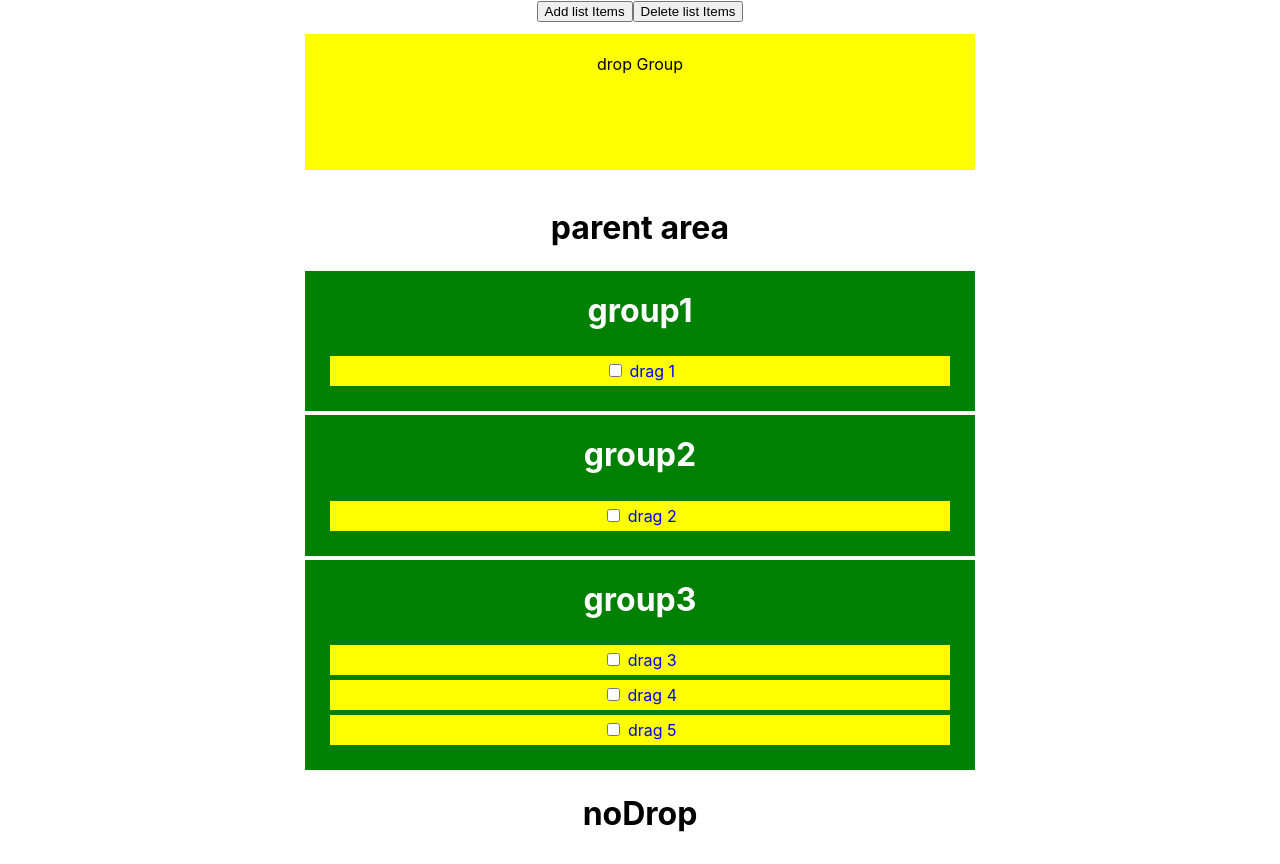
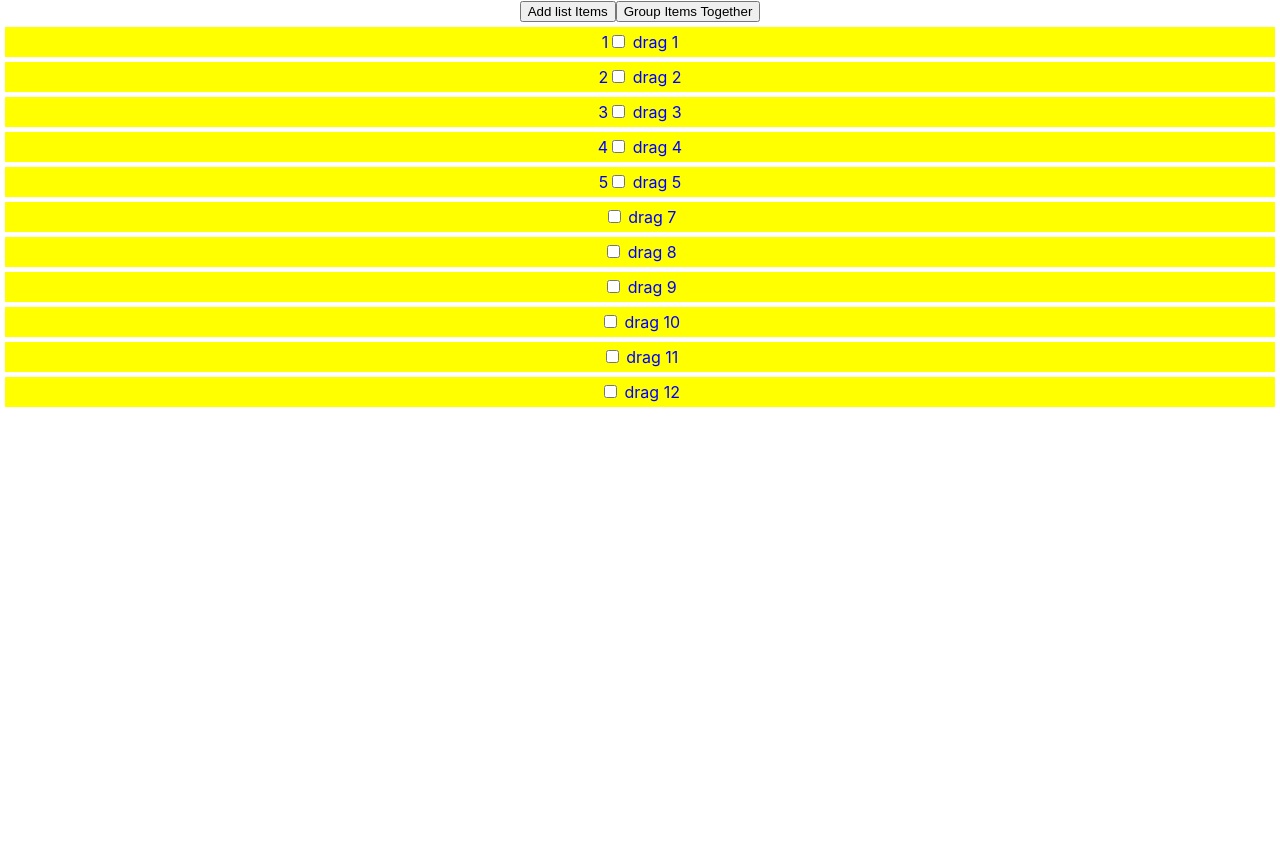
Before and after one commit to pankajwinaim/dragAdrop, a React (Create React App) app: page / in a window 1280 px wide. After the commit the page ends 800 px from the top, so only its background shows below. Built offline with nearby package versions, Linux system fonts and the light colour scheme.

Commit message:
changes / look into Dnd2.jsx file for draggable component

```diff
--- a/src/App.jsx
+++ b/src/App.js
@@ -1,10 +1,10 @@
 import "./App.css";
-import Dnd from "./components/Dnd";
+import Dnd2 from "./components/Dnd2";
 
 function App() {
   return (
     <div className="App">
-      <Dnd />
+      <Dnd2 />
     </div>
   );
 }
--- /dev/null
+++ b/src/components/Dnd2.jsx
@@ -0,0 +1,246 @@
+import React, { useState } from "react";
+import "./Dnd.css";
+
+function Dnd2() {
+  const initialItems = [
+    { id: 1, value: "drag 1", selected: false },
+    { id: 2, value: "drag 2", selected: false },
+    { id: 3, value: "drag 3", selected: false },
+    { id: 4, value: "drag 4", selected: false },
+    { id: 5, value: "drag 5", selected: false },
+    {
+      id: 6,
+      group: "001",
+      isSelected: false,
+      groupExpression: [
+        { id: 7, value: "drag 7", selected: false },
+        { id: 8, value: "drag 8", selected: false },
+        { id: 9, value: "drag 9", selected: false },
+        { id: 10, value: "drag 10", selected: false },
+      ],
+    },
+    {
+      id: 7,
+      group: "002",
+      isSelected: false,
+      groupExpression: [
+        { id: 11, value: "drag 11", selected: false },
+        { id: 12, value: "drag 12", selected: false },
+      ],
+    },
+  ];
+  const [items, setItems] = useState(initialItems);
+  const [listCounter, setListCounter] = useState(items.length);
+  // const [groupSelected, setGroupSelected] = useState("");
+  const [multipleDragArray, setMultipleDragArray] = useState([]);
+  const [dragData, setDragData] = useState([]);
+  const [hoverItem, setHoverItem] = useState({});
+  console.log("wholeData", items);
+  // const [deleteSelected, setDeleteSelected] = useState("");
+
+  // Handling drag data
+  const handleDragStart = (e, item) => {
+    e.stopPropagation();
+    console.log("item", item);
+    item.selected = true;
+    setDragData([...dragData, item]);
+    console.log(item);
+  };
+  console.log("DragData", dragData);
+  const handleDragEnter = () => {
+    console.log("dragEnter");
+  };
+  const handleDragOver = (e) => {
+    e.preventDefault();
+    console.log("dragOver", e);
+  };
+  const handleDragLeave = () => {
+    console.log("handleDragLeave");
+    // setDragData([]);
+  };
+  const handleDrop = () => {
+    console.log("handleDrop", dragData);
+    // setDragData([]);
+  };
+
+  //list item handle
+  const handleListItemDragEnter = (e, item) => {
+    // e.preventPropagation();
+    console.log("enter", dragData, item);
+    setHoverItem(item);
+  };
+  const handleListItemDragOver = (e, item) => {
+    e.preventDefault();
+  };
+  const handleListItemDrop = (e, hovereditem) => {
+    console.log("hoverItem", dragData, hoverItem);
+    //for group
+    if (hoverItem.group) {
+      console.log("hoveringongroup");
+      const filteredArrayItems = items.filter(
+        (listItem) => listItem.id !== dragData[0].id
+      );
+      console.log("filteredArrayItems", filteredArrayItems);
+      const hoveredGroupIndex = filteredArrayItems.findIndex(
+        (item) => item.id === hovereditem.id
+      );
+      console.log("hoveredGroupIndex", hoveredGroupIndex);
+      filteredArrayItems[hoveredGroupIndex].groupExpression.push(...dragData);
+      setItems(filteredArrayItems);
+    }
+    if (!hoverItem.group) {
+      const filteredArrayItems = items.filter(
+        (listItem) => listItem.id !== dragData[0].id
+      );
+      console.log("hoverItemList", filteredArrayItems);
+      const hoveredItemIndex = items.findIndex(
+        (listItem) => listItem.id === hovereditem.id
+      );
+      const rearrangedArray = [...filteredArrayItems];
+      console.log(...dragData);
+      rearrangedArray.splice(hoveredItemIndex, 0, ...dragData);
+      setItems([...rearrangedArray]);
+    }
+    if (multipleDragArray.length) {
+      const filteredArray = items.filter((item) => !item.isSelected);
+      setItems(filteredArray);
+      setMultipleDragArray([]);
+    }
+
+    setDragData([]);
+  };
+  console.log("Multiple", multipleDragArray);
+
+  // adding items
+  // const selectGroupToAdd = (e, group) => {
+  //   // console.log("groupSelected", group);
+  //   setGroupSelected(group);
+  // };
+  const addItems = (e) => {
+    e.preventDefault();
+    setListCounter((prevState) => prevState + 1);
+    setItems((prevState) => [
+      ...prevState,
+      {
+        id: listCounter + 1,
+        value: `drag ${listCounter + 1}`,
+      },
+    ]);
+  };
+  //handling multiple drag
+  console.log("selected", multipleDragArray);
+  const handleMultipleDrag = () => {
+    console.log("hey");
+    // const filteredArray = items.filter((item) => !item.isSelected);
+    setDragData([...multipleDragArray]);
+    // setItems(filteredArray);
+  };
+  //adding items to group
+  const selectGroupToAdd = (e, item) => {
+    console.log(item.group, "group");
+    item.groupExpression.push({
+      id: 10,
+      value: "drag 10",
+      selected: false,
+    });
+  };
+  const handleMultipleSelect = (e, item) => {
+    item.isSelected = e.target.checked;
+    const selectedArray = items.filter((listItem) => listItem.id === item.id);
+    setMultipleDragArray((prevState) => [...prevState, ...selectedArray]);
+  };
+  //grouping Items
+  const groupItems = () => {
+    const selectedArray = items.filter((listItem) => listItem.isSelected);
+    console.log("group", selectedArray);
+    const updatedSelectedArray = selectedArray.map(
+      (item) => (item.group = Math.random())
+    );
+    const unSelecteditemsArr = items.filter((item) => !item.isSelected);
+  };
+
+  return (
+    <div>
+      <button onClick={addItems}>Add list Items</button>
+      <button onClick={groupItems}>Group Items Together</button>
+      {/* <button onClick={deleteItems}>Delete list Items</button> */}
+      {items.map((item) => {
+        if (item.group) {
+          return (
+            <div
+              className="group groupContainer"
+              onDragEnter={(e) => handleListItemDragEnter(e, item)}
+              onDragOver={(e) => handleListItemDragOver(e, item)}
+              // onDragLeave={(e) => handleListItemDragLeave(e, item)}
+              onDrop={(e) => handleListItemDrop(e, item)}
+              draggable="true"
+              onDragStart={(e) => handleDragStart(e, item)}
+              onClick={(e) => selectGroupToAdd(e, item)}
+            >
+              {multipleDragArray.length > 0 && multipleDragArray[0].group && (
+                <div
+                  className="selectedItemsModal"
+                  draggable="true"
+                  onDragStart={(e) => handleMultipleDrag(e, item)}
+                >
+                  {multipleDragArray.length} selected
+                </div>
+              )}
+              {item.groupExpression.map((itemsGrouped) => (
+                <div className="item">
+                  {item.groupExpression.id}
+                  <input
+                    type="checkbox"
+                    onChange={(e) => handleMultipleSelect(e, item)}
+                  />{" "}
+                  <span>{itemsGrouped.value}</span>
+                </div>
+              ))}
+            </div>
+          );
+        } else {
+          return (
+            <>
+              {multipleDragArray.length > 0 && !multipleDragArray[0].group && (
+                <div
+                  className="selectedItemsModal"
+                  draggable="true"
+                  onDragStart={(e) => handleMultipleDrag(e, item)}
+                >
+                  {multipleDragArray.length} selected
+                </div>
+              )}
+              <div
+                className="item"
+                draggable="true"
+                onDragStart={(e) => handleDragStart(e, item)}
+                onDragEnter={(e) => handleListItemDragEnter(e, item)}
+                onDragOver={(e) => handleListItemDragOver(e, item)}
+                // onDragLeave={(e) => handleListItemDragLeave(e, item)}
+                onDrop={(e) => handleListItemDrop(e, item)}
+              >
+                {multipleDragArray.length > 0 && multipleDragArray[0].group && (
+                  <div
+                    className="selectedItemsModal"
+                    draggable="true"
+                    onDragStart={(e) => handleMultipleDrag(e, item)}
+                  >
+                    {multipleDragArray.length} selected
+                  </div>
+                )}
+                {item.id}
+                <input
+                  type="checkbox"
+                  onChange={(e) => handleMultipleSelect(e, item)}
+                />{" "}
+                <span>{item.value}</span>
+              </div>
+            </>
+          );
+        }
+      })}
+    </div>
+  );
+}
+
+export default Dnd2;
```
